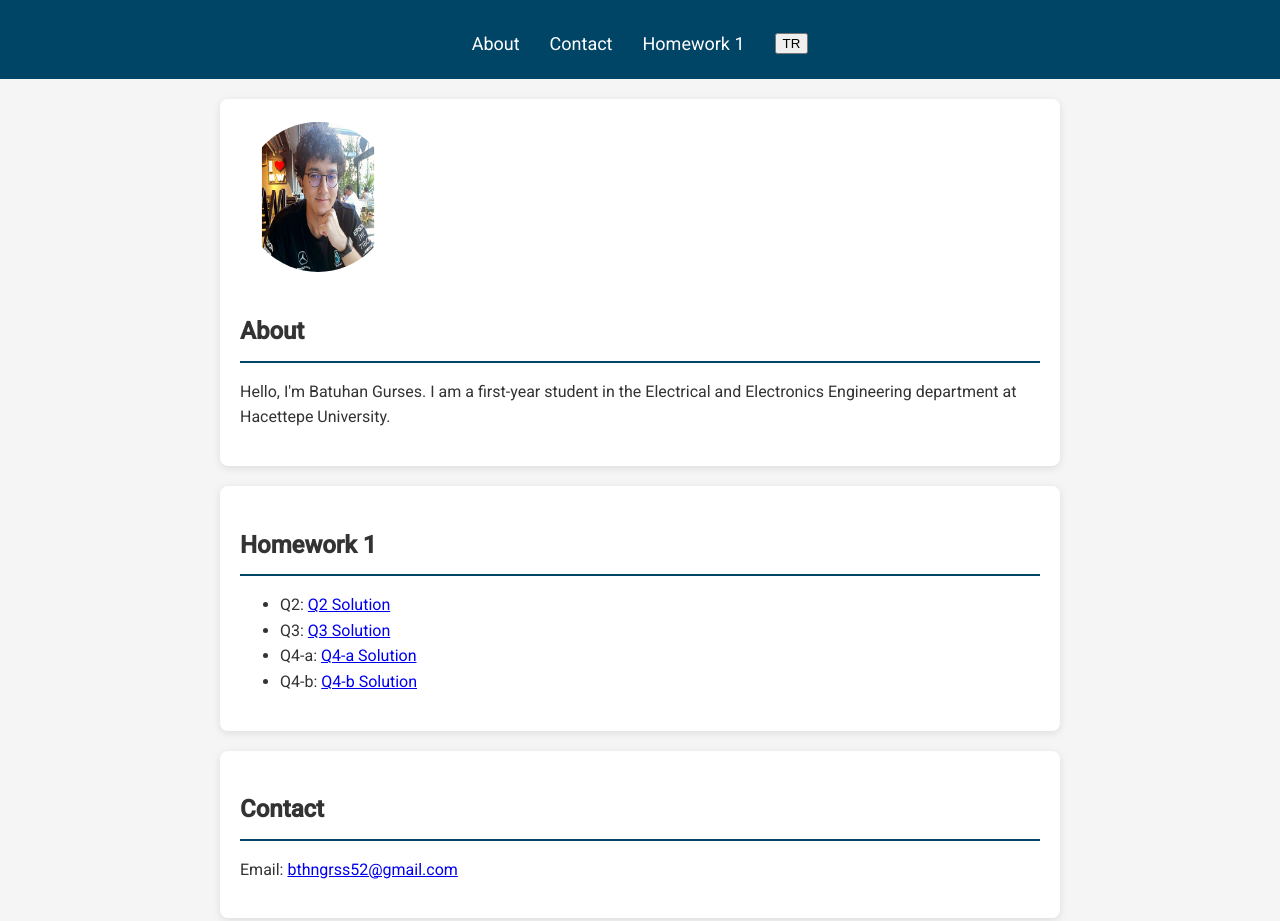
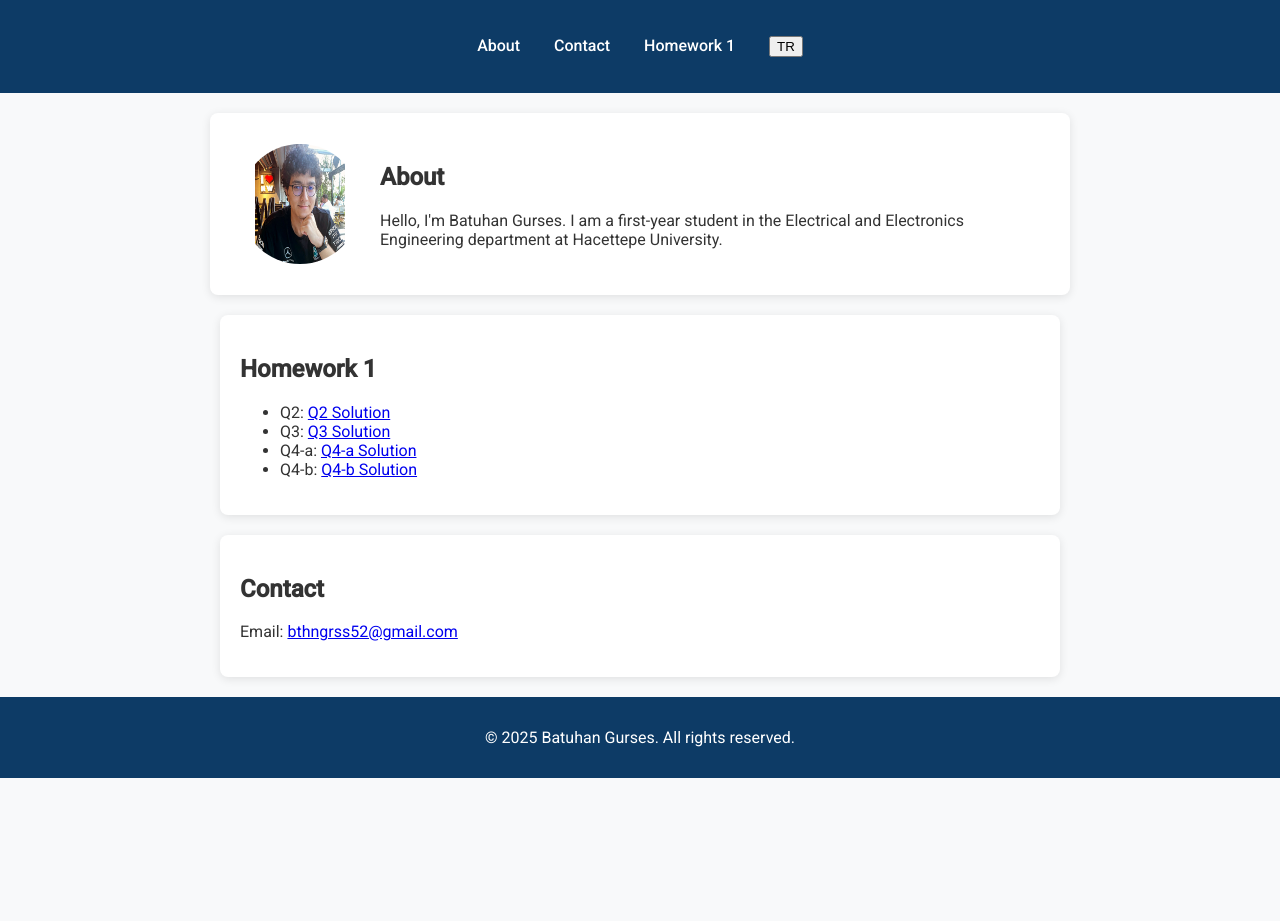
Before and after one commit to batuhangurses/batuhangurses, a plain HTML site: page index.html in a window 1280 px wide. Shown: the top 921 px of the page. After the commit the page ends 800 px from the top, so only its background shows below. Drawn offline with Linux system fonts and the light colour scheme.

Commit message:
Update style.css

```diff
--- a/style.css
+++ b/style.css
@@ -1,107 +1,92 @@
-/* Genel stil ayarları */
+/* Genel Sayfa Stili */
 body {
     font-family: 'Roboto', sans-serif;
     margin: 0;
     padding: 0;
-  background-color: #f5f5f5;
+    background-color: #f8f9fa;
     color: #333;
-  line-height: 1.6;
 }
 
-/* Dil Toggle Butonu */
-#langToggle {
-  position: fixed;
-  top: 10px;
-  right: 10px;
-  background-color: #004466;
-  color: #fff;
-  border: none;
-  padding: 10px 15px;
-  border-radius: 5px;
-  cursor: pointer;
-  z-index: 1000;
-}
-#langToggle:hover {
-  background-color: #00334d;
+/* Header Bölümü */
+header {
+    background-color: #0d3b66;
+    color: white;
+    text-align: center;
+    padding: 20px 10px;
+    position: relative;
 }
 
-/* Header stili */
-header {
-  background-color: #004466;
-  color: #fff;
-  padding: 20px 0;
-  text-align: center;
+/* Header başlık kısmı küçültüldü */
+.header-container h1 {
+    font-size: 24px;
+    margin-bottom: 5px;
 }
 
-/* Header kapsayıcı: Profil fotoğrafı ve başlık */
-.header-container {
-  display: flex;
-  flex-direction: column;
-  align-items: center;
-  justify-content: center;
-}
-.profile-img {
-  width: 150px;
-  height: 150px;
-  border-radius: 50%;
-  border: 3px solid #fff;
-  margin-bottom: 10px;
+/* Navigasyon Menüsü */
+nav ul {
+    list-style-type: none;
+    padding: 0;
 }
 
-/* Navigasyon menüsü */
-nav ul {
-  list-style: none;
-  padding: 0;
-  margin: 10px 0 0 0;
-  display: flex;
-  justify-content: center;
-}
 nav ul li {
+    display: inline;
     margin: 0 15px;
 }
+
 nav ul li a {
-  color: #fff;
+    color: white;
     text-decoration: none;
-  font-size: 18px;
-  transition: color 0.3s ease;
-}
-nav ul li a:hover {
-  color: #ffcc00;
+    font-weight: 500;
 }
 
-/* Bölüm (section) stili */
-section {
-  background-color: #fff;
-  margin: 20px auto;
-  padding: 20px;
-  max-width: 800px;
-  border-radius: 8px;
-  box-shadow: 0 2px 8px rgba(0, 0, 0, 0.1);
-}
-section h2 {
-  border-bottom: 2px solid #004466;
-  padding-bottom: 10px;
-  margin-bottom: 15px;
+/* Dil Değiştirme Butonu */
+.language-switch {
+    position: absolute;
+    top: 10px;
+    right: 20px;
+    background: #ffffff;
+    color: #0d3b66;
+    border: none;
+    padding: 5px 10px;
+    cursor: pointer;
+    font-weight: bold;
+    border-radius: 5px;
 }
 
-/* About bölümünde fotoğraf ve metni yan yana getirmek */
-.about-container {
+.language-switch:hover {
+    background: #f1f1f1;
+}
+
+/* Hakkımda Bölümü */
+#about {
     display: flex;
     align-items: center;
-  gap: 20px;
+    justify-content: start;
+    padding: 30px;
 }
-.about-img {
-  width: 100px;
-  height: 100px;
+
+#about img {
+    width: 120px;
+    height: 120px;
     border-radius: 50%;
-  border: 2px solid #004466;
+    margin-right: 20px;
+}
+
+/* İçerik Kartları */
+section {
+    max-width: 800px;
+    margin: 20px auto;
+    background: white;
+    padding: 20px;
+    border-radius: 8px;
+    box-shadow: 0px 2px 10px rgba(0, 0, 0, 0.1);
 }
 
 /* Footer */
 footer {
-  background-color: #004466;
-  color: #fff;
     text-align: center;
-  padding: 15px 0;
+    padding: 15px;
+    background-color: #0d3b66;
+    color: white;
     margin-top: 20px;
 }
```
Lines whose indentation alone changed are shown as unchanged.
